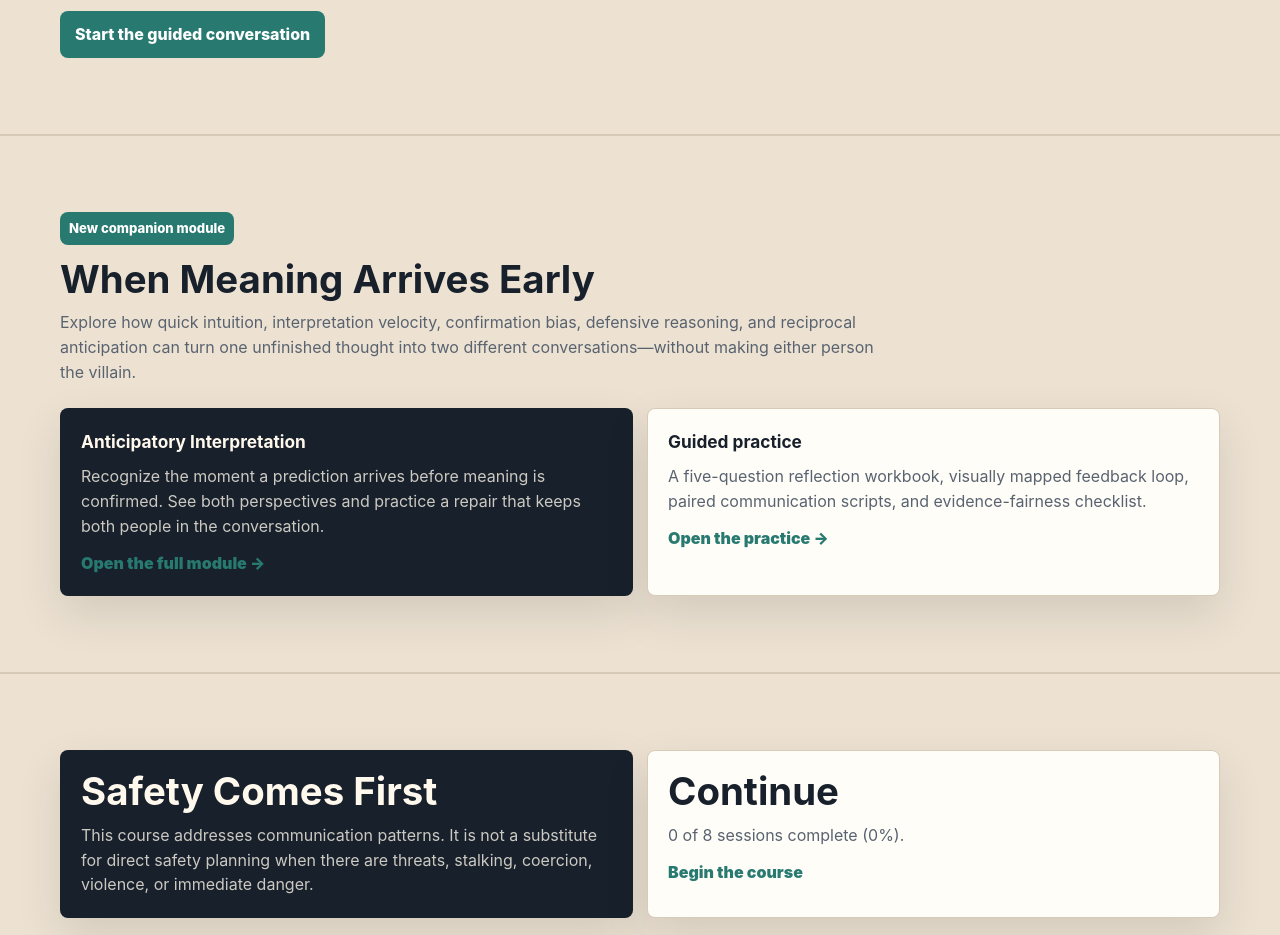
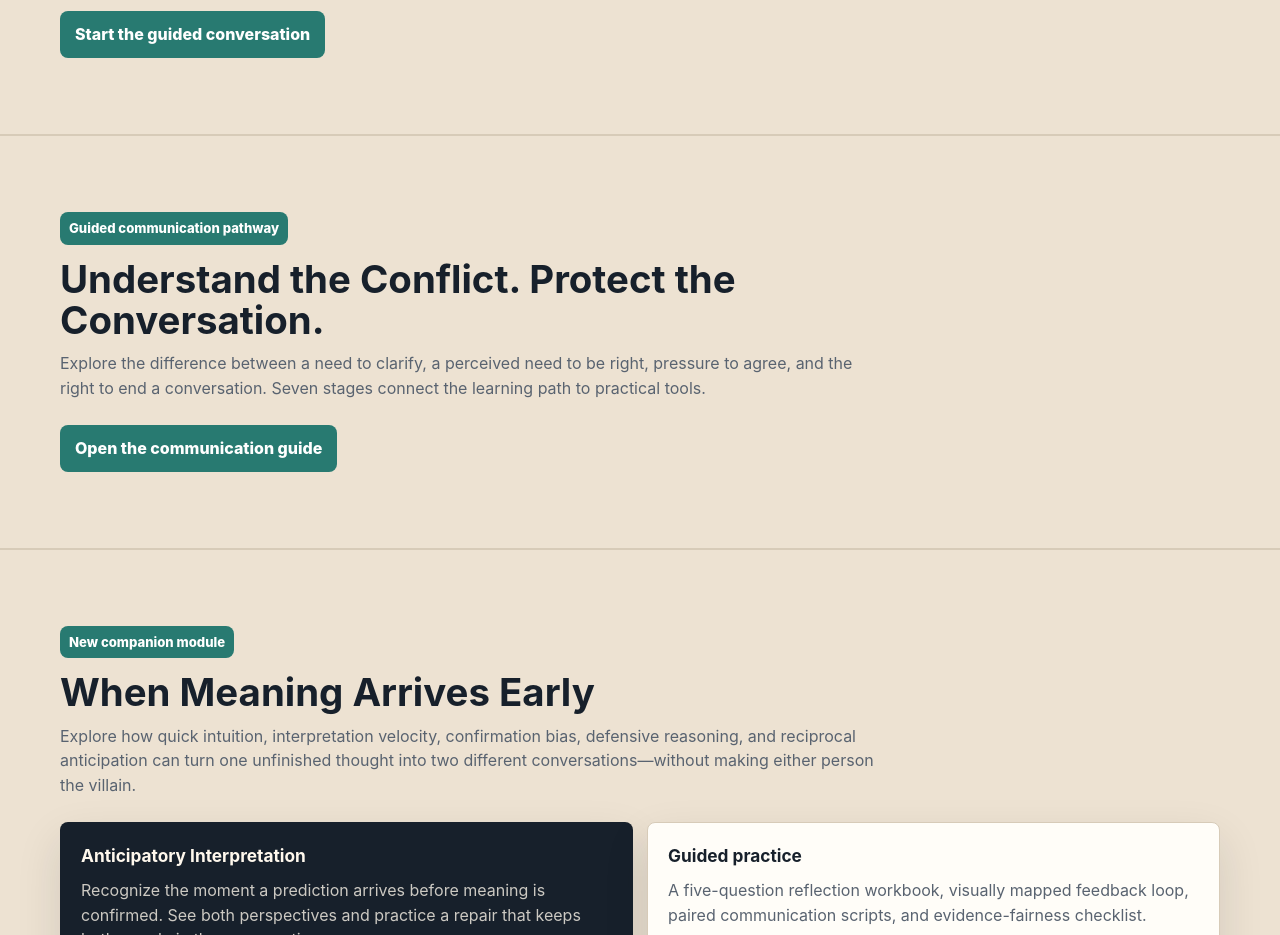
Before and after one commit to aerovista-us/love-is-hard-public, a plain HTML site: page site/index.html in a window 1280 px wide. Shown: the part 1720-2655 px from the top of the page. Drawn offline with Linux system fonts and the light colour scheme.

Commit message:
feat: promote communication guide on Love Is Hard homepage

```diff
--- a/site/index.html
+++ b/site/index.html
@@ -40,6 +40,7 @@
 <main id="main"><section><div class="wrap"><div class="section-head"><h2>Choose your starting point</h2><p>Use the program from the beginning, during a hard moment, or as a guided facilitation resource.</p></div><div class="grid three"><article class="card"><h3>I want to understand the full pattern</h3><p>Start the eight-session course from the beginning.</p><a class="inline-link" href="./lesson-01.html" data-analytics-event="course_started">Start Session 1</a></article><article class="card"><h3>I am in a difficult conversation now</h3><p>Use a short script, pause protocol, or boundary builder.</p><a class="inline-link" href="./tools.html" data-analytics-event="tool_opened">Open Immediate Tools</a></article><article class="card"><h3>I am teaching or facilitating this</h3><p>Use the session rhythm, limits, and safety lane.</p><a class="inline-link" href="./facilitator.html" data-analytics-event="facilitator_opened">Open Facilitator Center</a></article></div></div></section>
 <section class="band"><div class="wrap"><div class="section-head"><span class="tag teal">Interactive experience</span><h2>How Perceptive Are You?</h2><p>Eight short situations. Follow your first impressions, unlock new clues, then discover what changed—and what stayed the same. The explanation comes after the experience.</p></div><a class="btn primary" href="./perception-test.html">Take the perception challenge</a></div></section>
 <section class="band"><div class="wrap"><div class="section-head"><span class="tag teal">Couples practice · 20 minutes</span><h2>The 20-Minute Understanding Session</h2><p>One manageable issue, five structured stages, and a voluntary shared process for listening, clarifying, owning behavior, and agreeing on next steps.</p></div><a class="btn primary" href="./understanding-session.html">Start the guided conversation</a></div></section>
+<section class="band"><div class="wrap"><div class="section-head"><span class="tag teal">Guided communication pathway</span><h2>Understand the Conflict. Protect the Conversation.</h2><p>Explore the difference between a need to clarify, a perceived need to be right, pressure to agree, and the right to end a conversation. Seven stages connect the learning path to practical tools.</p></div><a class="btn primary" href="./communication-guide.html">Open the communication guide</a></div></section>
 <section class="band" id="anticipatory-interpretation-feature"><div class="wrap"><div class="section-head"><span class="tag teal">New companion module</span><h2>When Meaning Arrives Early</h2><p>Explore how quick intuition, interpretation velocity, confirmation bias, defensive reasoning, and reciprocal anticipation can turn one unfinished thought into two different conversations—without making either person the villain.</p></div><div class="grid two"><article class="card accent"><h3>Anticipatory Interpretation</h3><p>Recognize the moment a prediction arrives before meaning is confirmed. See both perspectives and practice a repair that keeps both people in the conversation.</p><a class="inline-link" href="./anticipatory-interpretation.html">Open the full module →</a></article><article class="card"><h3>Guided practice</h3><p>A five-question reflection workbook, visually mapped feedback loop, paired communication scripts, and evidence-fairness checklist.</p><a class="inline-link" href="./anticipatory-interpretation.html#workbook">Open the practice →</a></article></div></div></section>
 <section class="band"><div class="wrap"><div class="grid two"><article class="card accent"><h2>Safety Comes First</h2><p>This course addresses communication patterns. It is not a substitute for direct safety planning when there are threats, stalking, coercion, violence, or immediate danger.</p></article><article class="card progress-card" data-progress-summary><h2>Continue</h2><p>Start Session 1: Name the Pieces</p><a class="inline-link" href="./lesson-01.html">Begin the course</a></article></div></div></section>
 <section><div class="wrap"><div class="section-head"><h2>By the end, you should be able to:</h2></div><ul class="outcome-list"><li>separate a feeling from an interpretation and claim;</li><li>identify a hidden premise inside a request;</li><li>recognize when reassurance becomes proof pressure;</li><li>restore the full sequence before judging a reaction;</li><li>create a boundary that includes a responsible return;</li><li>separate love, work, safety, and public reputation into proper lanes;</li><li>build a shared protocol for recurring conflict.</li></ul></div></section>
```
